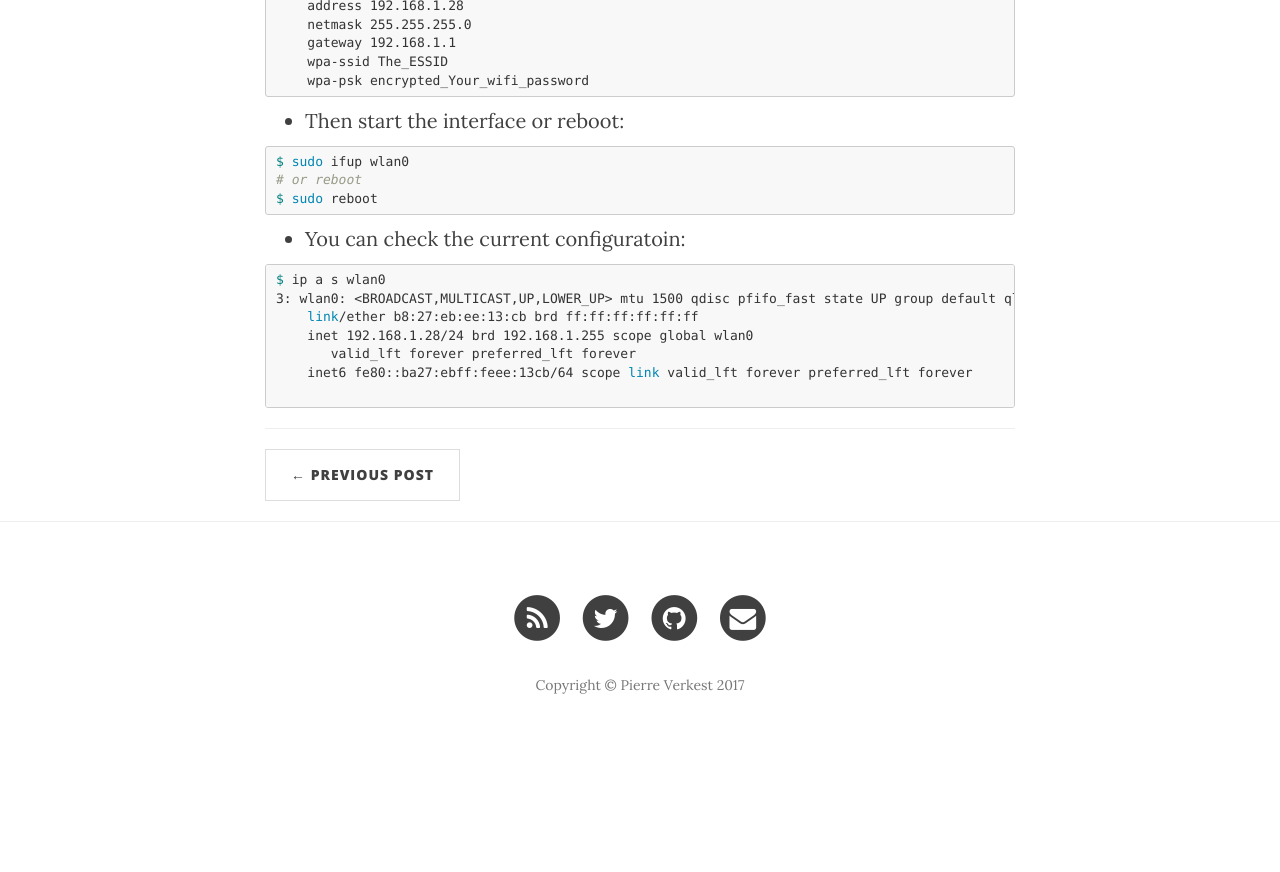
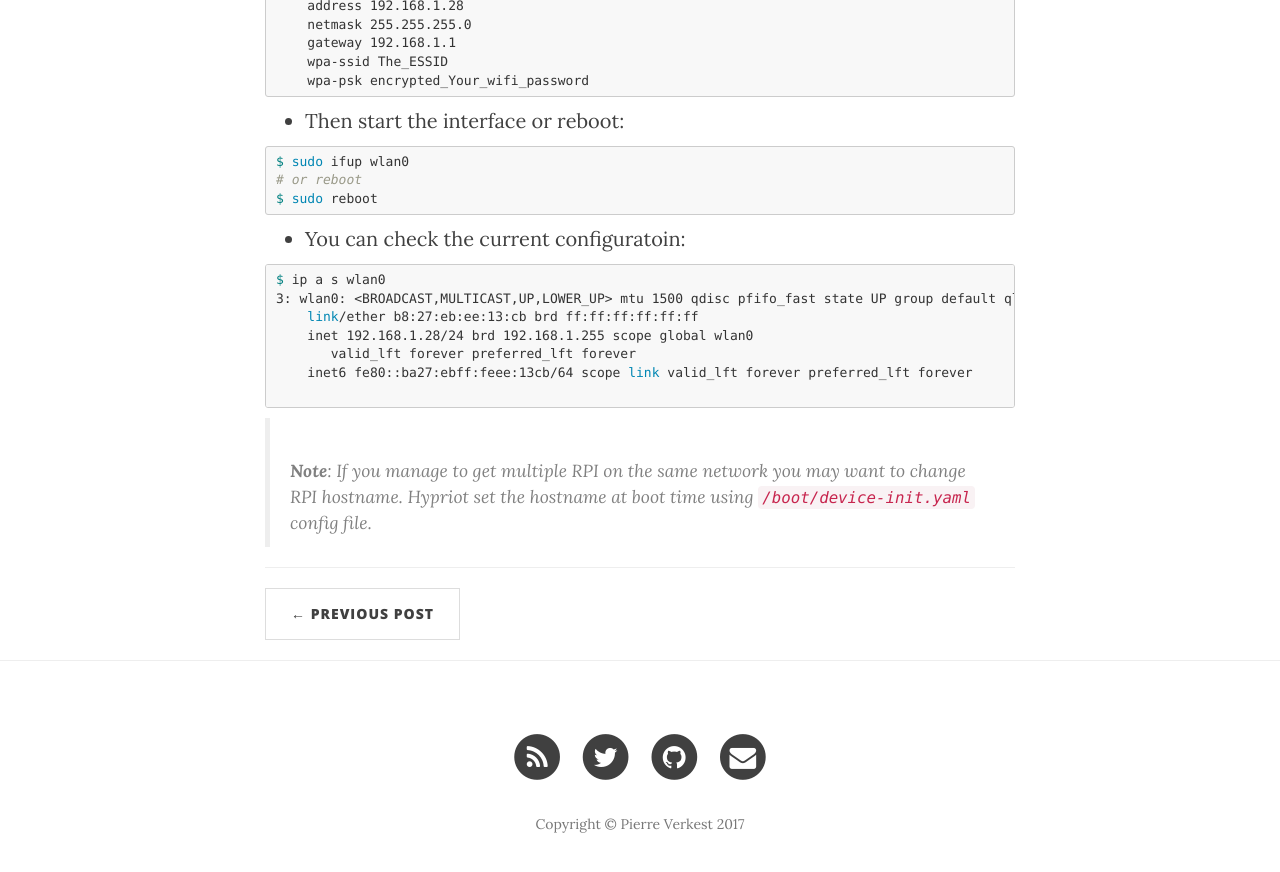
Before and after one commit to petrus-v/petrus-v.github.io, a Jekyll site: the page built from _posts/2016-09-24-rpi-wifi-setup.markdown, in a window 1280 px wide and 900 px high, scrolled down 2005 px. Shown: the top 872 px of the window. Built offline with Jekyll 4.4.1, drawn with Linux system fonts in a browser that asks for light colours; nearby versions of some CDN libraries; before the commit the page ends 2766 px from its top, so only the background shows below that.

Commit message:
add note about hostname config

````diff
--- a/_posts/2016-09-24-rpi-wifi-setup.markdown
+++ b/_posts/2016-09-24-rpi-wifi-setup.markdown
@@ -104,3 +104,7 @@ $ ip a s wlan0
        valid_lft forever preferred_lft forever
 
 ```
+
+> **Note**: If you manage to get multiple RPI on the same network you
+> may want to change RPI hostname. Hypriot set the hostname at boot
+> time using ``/boot/device-init.yaml`` config file.
````
